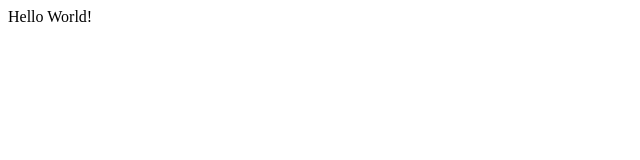
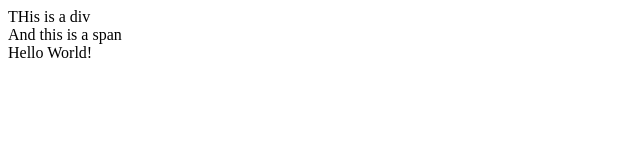
Before and after one commit to Drall9067/NEW, a plain HTML site: page index.html in a window 1280 px wide. Shown: the whole page, without its empty margins (0-640 px from the left). Drawn offline with Linux system fonts and the light colour scheme.

Commit message:
Learning JS

```diff
--- a/index.html
+++ b/index.html
@@ -6,6 +6,14 @@
   <title>Hello</title>
 </head>
 <body>
+  <section>
+    <div>
+      THis is a div
+    </div>
+    <span>
+      And this is a span
+    </span>
+  </section>
 	Hello World!
 </body>
 </html>
--- /dev/null
+++ b/javascript.js
@@ -0,0 +1,4 @@
+var x
+
+x=5
+console.log(x)
```
